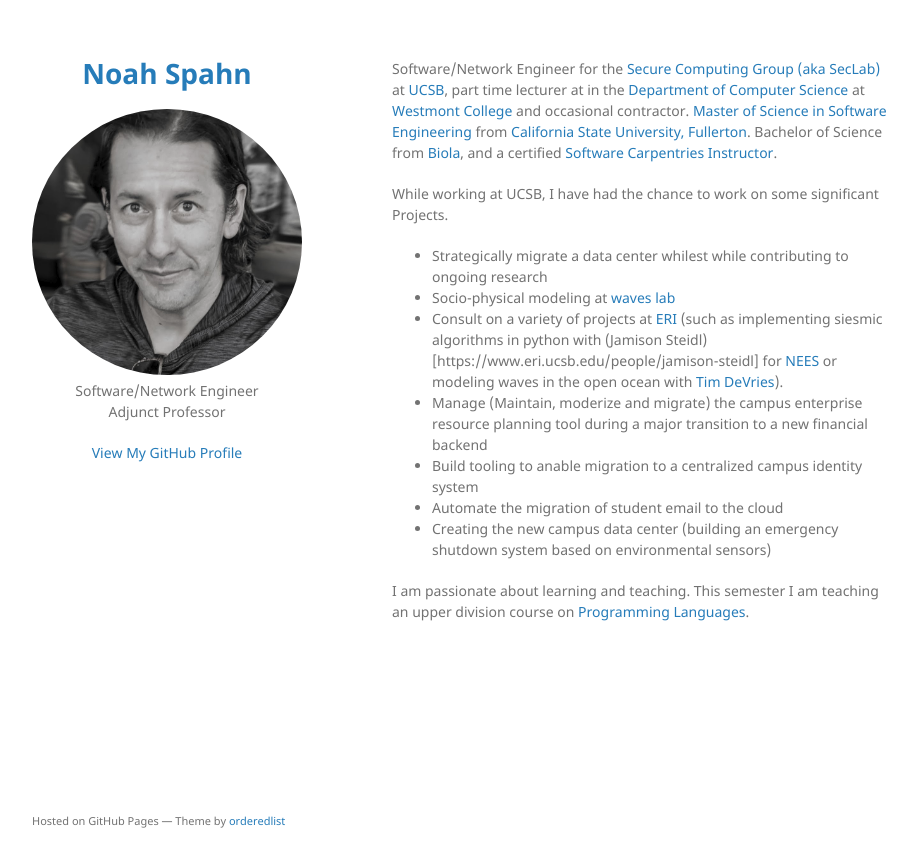
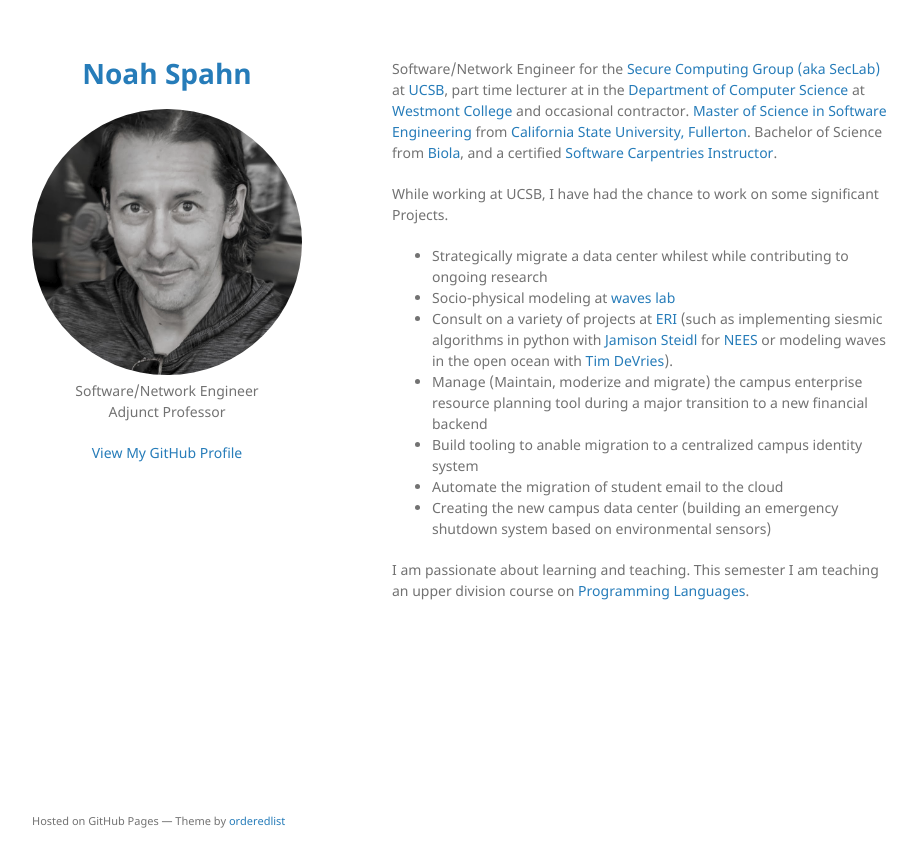
Before and after one commit to vpati/vpati.github.io, a Jekyll site: the page built from index.md, in a window 1280 px wide. Shown: the top 867 px of the page, without its empty margins (178-1095 px from the left). Built offline with Jekyll 4.4.1, drawn with Linux system fonts in a browser that asks for light colours.

Commit message:
Update index.md

```diff
--- a/index.md
+++ b/index.md
@@ -15,7 +15,7 @@
 
  - Strategically migrate a data center whilest while contributing to ongoing research
  - Socio-physical modeling at [waves lab](http://caylor.eri.ucsb.edu/)
- - Consult on a variety of projects at [ERI](https://eri.ucsb.edu) (such as implementing siesmic algorithms in python with (Jamison Steidl)[https://www.eri.ucsb.edu/people/jamison-steidl] for [NEES](http://www.nees.ucsb.edu/) or modeling waves in the open ocean with [Tim DeVries](https://tdevries.eri.ucsb.edu/)).
+ - Consult on a variety of projects at [ERI](https://eri.ucsb.edu) (such as implementing siesmic algorithms in python with [Jamison Steidl](https://www.eri.ucsb.edu/people/jamison-steidl) for [NEES](http://www.nees.ucsb.edu/) or modeling waves in the open ocean with [Tim DeVries](https://tdevries.eri.ucsb.edu/)).
  - Manage (Maintain, moderize and migrate) the campus enterprise resource planning tool during a major transition to a new financial backend
  - Build tooling to anable migration to a centralized campus identity system
  - Automate the migration of student email to the cloud
```
